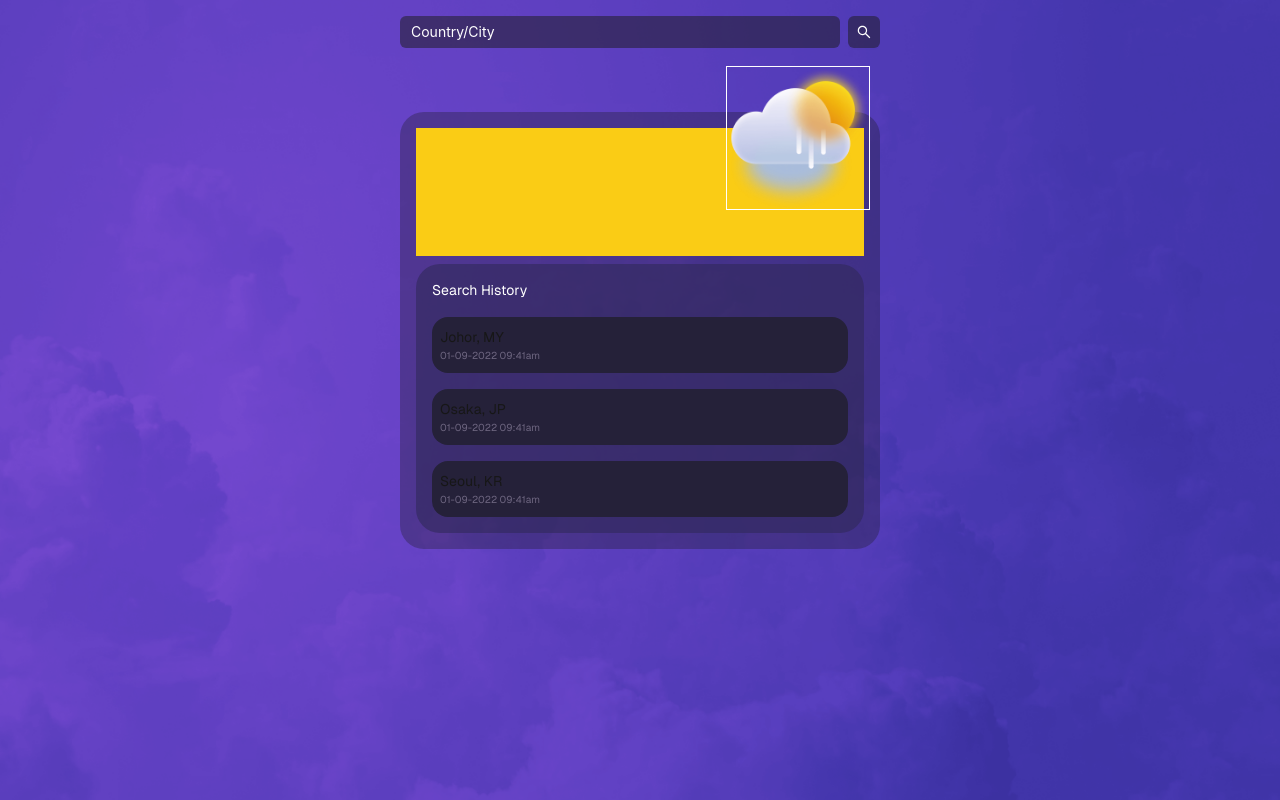
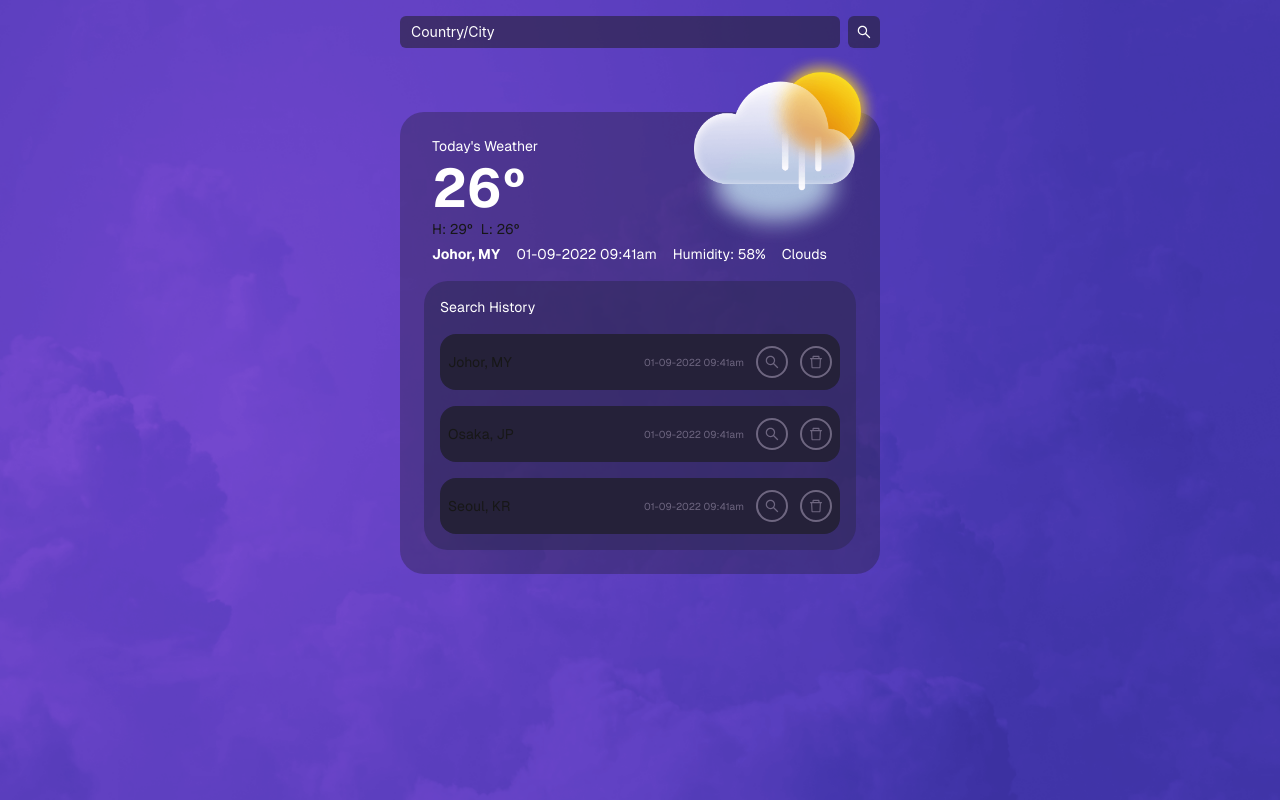
Before and after one commit to SammyCodee/techfinity-weather-app, a Next.js app: page / in a window 1280 px wide. Built offline with nearby package versions, Linux system fonts and the light colour scheme.

Commit message:
develop the UI for desktop view

```diff
--- a/src/app/globals.css
+++ b/src/app/globals.css
@@ -51,8 +51,8 @@ body {
 }
 
 .cloud-size-small-view {
-    left: 83%;
-    top: 6%;
+    left: 80%;
+    top: 8%;
 }
 
 .general-text {
@@ -70,7 +70,7 @@ body {
 @media (max-width: 510px) {
     .cloud-size-small-view {
         left: 80%;
-        top: 0%;
+        top: 2%;
     }
 }
 
--- a/src/app/page.js
+++ b/src/app/page.js
@@ -42,18 +42,18 @@ export default function Home() {
 
   return (
     <div
-      className="flex min-h-screen justify-center p-4 gap-2 bg-cover bg-center min-w-[15rem] sm:font-[family-name:var(--font-geist-sans)]"
+      className="flex min-h-screen justify-center p-4 gap-2 bg-cover bg-center min-w-[22rem] sm:font-[family-name:var(--font-geist-sans)]"
       style={{
         backgroundImage: "url('/image/bg-dark.png')"
       }}
     >
-      <div className="flex flex-col min-w-screen w-full max-w-[30rem]">
+      <div className="flex flex-col w-full min-w-[21rem] max-w-[30rem]">
 
           <div className="flex gap-2 mb-16 max-h-8 w-full max-510:mb-24">
             <Input
               placeholder="Country/City"
               style={{
-                minWidth: '8rem',
+                minWidth: '10rem',
               }}
               value={location}
               onChange={(e) => handleInput(e)}
@@ -66,19 +66,23 @@ export default function Home() {
             />
           </div>
 
-          <div className="flex flex-col w-full gap-2 p-4 items-center rounded-3xl bg-secondaryPurple relative">
+          <div className="flex flex-col w-full gap-2 p-6 items-center rounded-3xl bg-secondaryPurple relative">
 
               <div
-                className={`absolute min-h-[5rem] min-w-[5rem] bg-cover cloud-size-small-view ${isMobile && `w-[7.5rem] h-[8rem]`} sm:h-[9rem] w-[9rem]`}
+                className={`absolute min-h-[5rem] min-w-[5rem]
+                            h-[8rem] bg-cover
+                            cloud-size-small-view
+                            ${isMobile ? `w-[7.5rem]` : `w-[8rem]`}
+                            sm:w-[12rem] sm:h-[12rem]`
+                          }
                 style={{
                   backgroundImage: "url('/image/sun.png')",
-                  border: '1px solid white',
                   transform: 'translate(-50%, -50%)' // Center it based on its own dimensions
                 }}
               />
 
               {isMobile ?
-                <div className="grid grid-cols-2 min-h-[8rem] w-full">
+                <div className="grid grid-cols-2 min-h-[8rem] w-full px-2">
                   <div className="flex flex-col justify-start gap-1">
                       <p className="text-white general-text">
                         Today's Weather
@@ -112,14 +116,47 @@ export default function Home() {
                   </div>
               </div>
               :
-              <div className="flex min-h-[8rem] w-full bg-yellow-400">
-                  <div className="flex flex-col justify-start ">
+              <div className="flex min-h-[8rem] w-full px-2">
+                  <div className="flex flex-col justify-start gap-1">
+                      <p className="text-white general-text">
+                        Today's Weather
+                      </p>
 
+                      <p className="text-white font-bold leading-none degree-text">
+                        26º
+                      </p>
+
+                      <div className="flex gap-2 justify-start general-text">
+                        <p>
+                          H: 29º
+                        </p>
+                        <p>
+                          L: 26º
+                        </p>
+                      </div>
+
+                      <div className='flex justify-evenly w-full gap-4'>
+                        <p className="text-white font-bold general-text">
+                          Johor, MY
+                        </p>
+
+                        <p className="text-white general-text">
+                          01-09-2022 09:41am
+                        </p>
+
+                        <p className="text-white general-text">
+                          Humidity: 58%
+                        </p>
+
+                        <p className="text-white general-text">
+                          Clouds
+                        </p>
+                      </div>
                   </div>
               </div>
               }
 
-              <div className="flex flex-col min-h-[8rem] p-4 gap-4 w-full bg-tertiaryPurple rounded-3xl">
+              <div className="flex flex-col min-h-[8rem] p-4 gap-4 mt-2 w-full bg-tertiaryPurple rounded-3xl">
                   <p className="text-white general-text">
                     Search History
                   </p>
@@ -131,6 +168,7 @@ export default function Home() {
                             <HistoryItem
                               location={data.location}
                               dateTime={data.time}
+                              isMobile={isMobile}
                             />
                         </div>
                       )
--- /dev/null
+++ b/src/components/button/RoundButton.jsx
@@ -0,0 +1,15 @@
+import React from "react";
+import { Button } from "antd";
+
+function RoundButton({ icon, style, className }) {
+    return (
+        <Button
+            shape="circle"
+            icon={icon}
+            style={{ ...style }}
+            className={className}
+        />
+    );
+}
+
+export default RoundButton;
--- a/src/components/historyItem/HistoryItem.jsx
+++ b/src/components/historyItem/HistoryItem.jsx
@@ -1,14 +1,33 @@
 import React from "react";
+import RoundButton from "../button/RoundButton";
+import { SearchOutlined, DeleteOutlined } from "@ant-design/icons";
 
-function HistoryItem({ location, dateTime }) {
+function HistoryItem({ location, dateTime, isMobile }) {
     return (
         <div className="flex items-center w-full p-2 rounded-2xl bg-customPurple h-[3.5rem]">
-            <div className="flex-1 flex-col">
+            <div className="flex flex-1 flex-col">
                 <p className="general-text">{location}</p>
-                <p className="small-text text-customGray">{dateTime}</p>
+                {isMobile && (
+                    <p className="small-text text-customGray">{dateTime}</p>
+                )}
             </div>
 
-            <div className="flex-1 bg-red-300"></div>
+            <div className="flex flex-1 justify-end items-center gap-3">
+                {!isMobile && (
+                    <p className="small-text text-customGray">{dateTime}</p>
+                )}
+                <RoundButton
+                    style={{ background: "transparent" }}
+                    icon={<SearchOutlined />}
+                    className={"text-customGray border-2 border-customGray"}
+                />
+
+                <RoundButton
+                    style={{ background: "transparent" }}
+                    icon={<DeleteOutlined />}
+                    className={"text-customGray border-2 border-customGray"}
+                />
+            </div>
         </div>
     );
 }
--- a/src/hooks/useWindowWidth.js
+++ b/src/hooks/useWindowWidth.js
@@ -1,19 +1,22 @@
 import { useState, useEffect } from 'react';
 
 const useWindowWidth = () => {
-    // State to hold the window width
-    const [windowWidth, setWindowWidth] = useState(window.innerWidth);
+    // Initialize state with a default value of 0 (or use a specific value if preferred)
+    const [windowWidth, setWindowWidth] = useState(0);
 
     useEffect(() => {
-        // Function to update the width
+        // Only access `window` on the client side
         const handleResize = () => {
             setWindowWidth(window.innerWidth);
         };
 
-        // Add event listener on component mount
+        // Set initial width on client-side only
+        handleResize();
+
+        // Add resize event listener
         window.addEventListener('resize', handleResize);
 
-        // Clean up the event listener on component unmount
+        // Clean up event listener on unmount
         return () => {
             window.removeEventListener('resize', handleResize);
         };
--- a/tailwind.config.js
+++ b/tailwind.config.js
@@ -17,6 +17,7 @@ module.exports = {
         customGray: "rgb(110, 102, 128)"
       },
       screens: {
+        'sm': '511px',
         'max-300': {'max': '300px'},
         'max-510': {'max': '510px'} // Custom breakpoint for max-width 510px
       }
```
